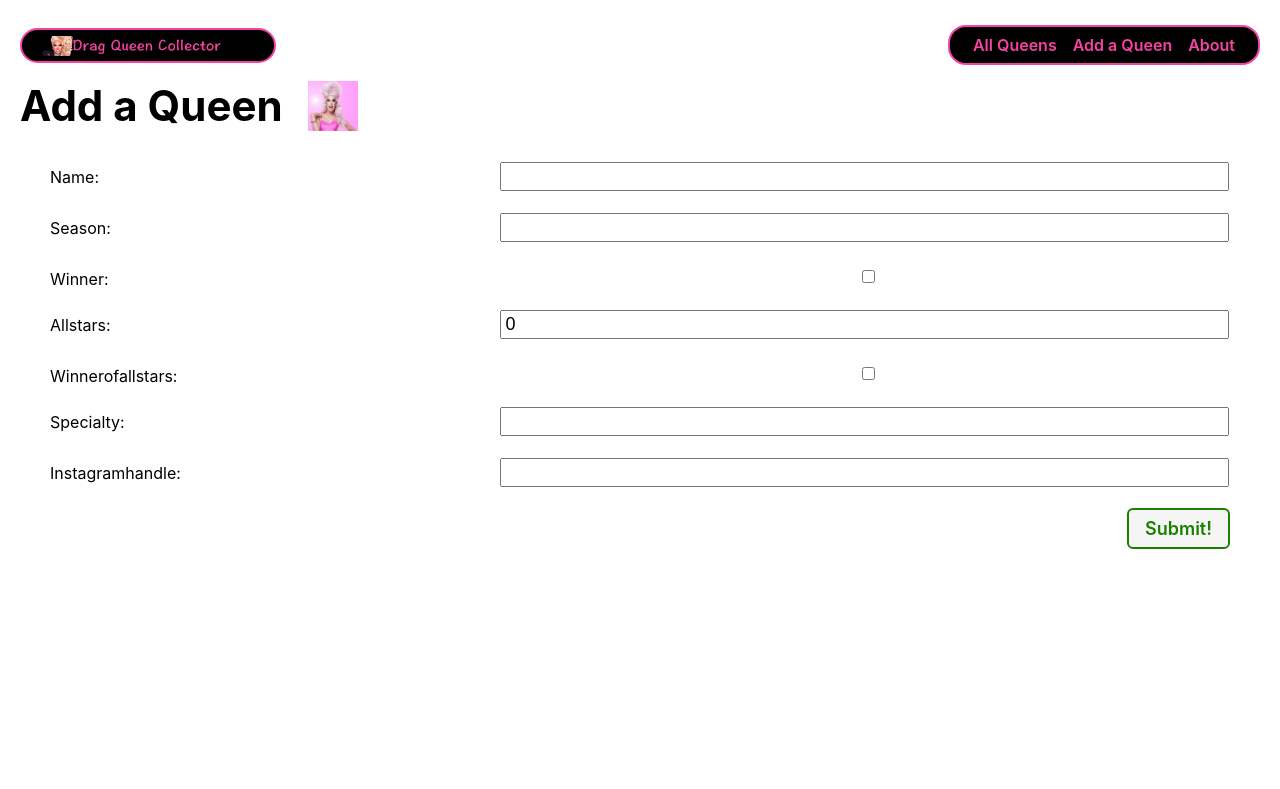
After one commit to EleahBurman/drag-queen-collector, a Django app: page /dragqueens/create/ in a window 1280 px wide. The commit adds this page. Shown: the top 789 px of the page. Run offline with Django 4.2, Linux system fonts and the light colour scheme.

Commit message:
Create functionality for drag queen

```diff
--- /dev/null
+++ b/main_app/static/css/form.css
@@ -0,0 +1,39 @@
+.form-container {
+  display: flex;
+  flex-direction: column;
+  width: 100%;
+}
+
+table {
+  padding: 0 40px;
+  width: 100%;
+  border-spacing: 0 20px;
+}
+
+th {
+  text-align: left;
+  padding: 6px 20px 0 0;
+  font-weight: normal;
+  vertical-align: top;
+  font-size: var(--font-reg);
+}
+
+td {
+  max-width: 60%;
+}
+
+td > * {
+  width: 100%;
+  padding: 2px 4px;
+  font-size: var(--font-l);
+}
+
+td > textarea {
+  height: calc(4 * var(--font-l) + 8px);
+  font-family: inherit;
+}
+
+.btn {
+  align-self: flex-end;
+  margin-right: 40px;
+}
--- a/main_app/templates/base.html
+++ b/main_app/templates/base.html
@@ -30,6 +30,7 @@
     <nav>
       <ul>
         <li><a href="{% url 'dragqueen-index' %}">All Queens</a></li>
+        <li><a href="{% url 'dragqueen-create' %}">Add a Queen</a></li>
         <li><a href="{% url 'about' %}">About</a></li>
       </ul>
     </nav>
--- /dev/null
+++ b/main_app/templates/main_app/queen_form.html
@@ -0,0 +1,22 @@
+{% extends 'base.html' %}
+{% load static %}
+
+{% block head %}
+<link rel="stylesheet" type="text/css" href="{% static 'css/form.css' %}"/>
+{% endblock %}
+
+{% block content %}
+
+<div class="page-header">
+  <h1>Add a Queen</h1>
+  <img src="{% static 'images/alaska.png' %}" alt="Alaska"/>
+</div>
+<form action="" method="post" class="form-container">
+  {% csrf_token %}
+  <table>
+    {{ form.as_table }}
+  </table>
+  <button type="submit" class="btn submit">Submit!</button>
+</form>
+
+{% endblock %}
--- a/main_app/urls.py
+++ b/main_app/urls.py
@@ -5,5 +5,6 @@ urlpatterns = [
   path('', views.home, name='home'),
   path('about/', views.about, name='about'),
   path('dragqueens/', views.dragqueen_index, name='dragqueen-index'),
-  path('dragqueens/<int:dragqueen_id>/', views.dragqueen_detail, name='dragqueen-detail')
+  path('dragqueens/<int:dragqueen_id>/', views.dragqueen_detail, name='dragqueen-detail'),
+  path('dragqueens/create/', views.QueenCreate.as_view(), name='dragqueen-create')
 ]
--- a/main_app/views.py
+++ b/main_app/views.py
@@ -1,4 +1,5 @@
 from django.shortcuts import render
+from django.views.generic.edit import CreateView
 from .models import Queen
 
 def home(request):
@@ -14,3 +15,7 @@ def dragqueen_index(request):
 def dragqueen_detail(request, dragqueen_id):
   dragqueen = Queen.objects.get(id=dragqueen_id)
   return render(request, 'dragqueens/detail.html', {'dragqueen': dragqueen})
+
+class QueenCreate(CreateView):
+  model = Queen
+  fields = ['name', 'season', 'winner', 'allstars', 'winnerofallstars', 'specialty', 'instagramhandle']
```
